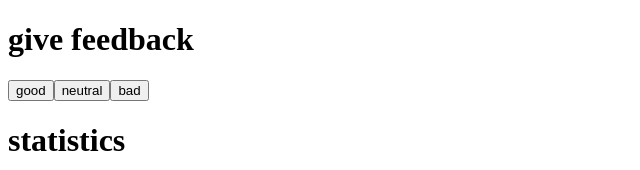
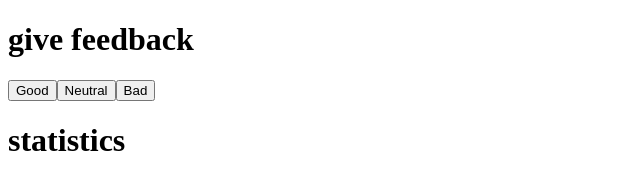
Before and after one commit to GaurabPrasai/fullstackopen, a React (Vite) app in the folder part1/unicafe/: page / in a window 1280 px wide. Shown: the top 170 px of the page, without its empty margins (0-640 px from the left). Built offline with nearby package versions, Linux system fonts and the light colour scheme.

Commit message:
Refactor:  displaying statistics is extracted into its own Statistics component

```diff
--- a/part1/unicafe/src/App.jsx
+++ b/part1/unicafe/src/App.jsx
@@ -1,5 +1,29 @@
 import { useState } from 'react'
 
+const Statistics = ({good, neutral, bad, all}) => {
+
+  all = good + neutral + bad;
+  const average = (good - bad) / all;
+  const positivePercentage = (good / all) * 100;
+
+  return(
+    <>
+      <h1>statistics</h1>
+      <p>good {good} </p>
+      <p>neutral {neutral} </p>
+      <p>bad {bad}</p>
+      <p>all {all}</p>
+      <p>average {average}</p>
+      <p>positive {positivePercentage}</p>
+    </>
+  )
+}
+
+const Button = ({onClick, text}) =>{
+  return(
+    <button onClick={onClick}>{text}</button>
+  )
+}
 
 const App = () => {
   // save clicks of each button to its own state
@@ -8,43 +32,23 @@ const App = () => {
   const [bad, setBad] = useState(0)
   const [all, setAll] = useState(0)
 
-  const forGood = () =>{
-    setGood(good + 1)
-    const updatedGood = good + 1;
-    setAll(updatedGood + neutral + bad)
-  };
-
-  const forNeutral = () =>{
-    setNeutral(neutral + 1)
-    const updatedNeutral = neutral + 1;
-    setAll(good + updatedNeutral + bad)
-
-  };
-
-  const forBad = () =>{
-    setBad(bad + 1)
-    const updatedBad = bad + 1;
-    setAll(good + neutral + updatedBad)
-  };
-
-  const average = (good - bad) / all;
-  const positivePercentage = (good / all) * 100;
-
+  const handleGoodBtn = () => setGood(good + 1)
+  const handleNeutralBtn = () => setNeutral(neutral + 1)
+  const handleBadBtn = () => setBad(bad + 1)
 
   return (
     <div>
 
       <h1>give feedback</h1>
-      <button onClick={forGood}>good</button>
-      <button onClick={forNeutral}>neutral</button>
-      <button onClick={forBad}>bad</button>
-      <h1>statistics</h1>
-      <p>good {good} </p>
-      <p>neutral {neutral} </p>
-      <p>bad {bad}</p>
-      <p>all {all}</p>
-      <p>average {average}</p>
-      <p>positive {positivePercentage}</p>
+      <Button onClick={handleGoodBtn} text="Good" />
+      <Button onClick={handleNeutralBtn} text="Neutral" />
+      <Button onClick={handleBadBtn} text="Bad" />
+      <Statistics
+          good={good}
+          neutral={neutral}
+          bad={bad}
+          all={all}
+      />
 
     </div>
   )
```
